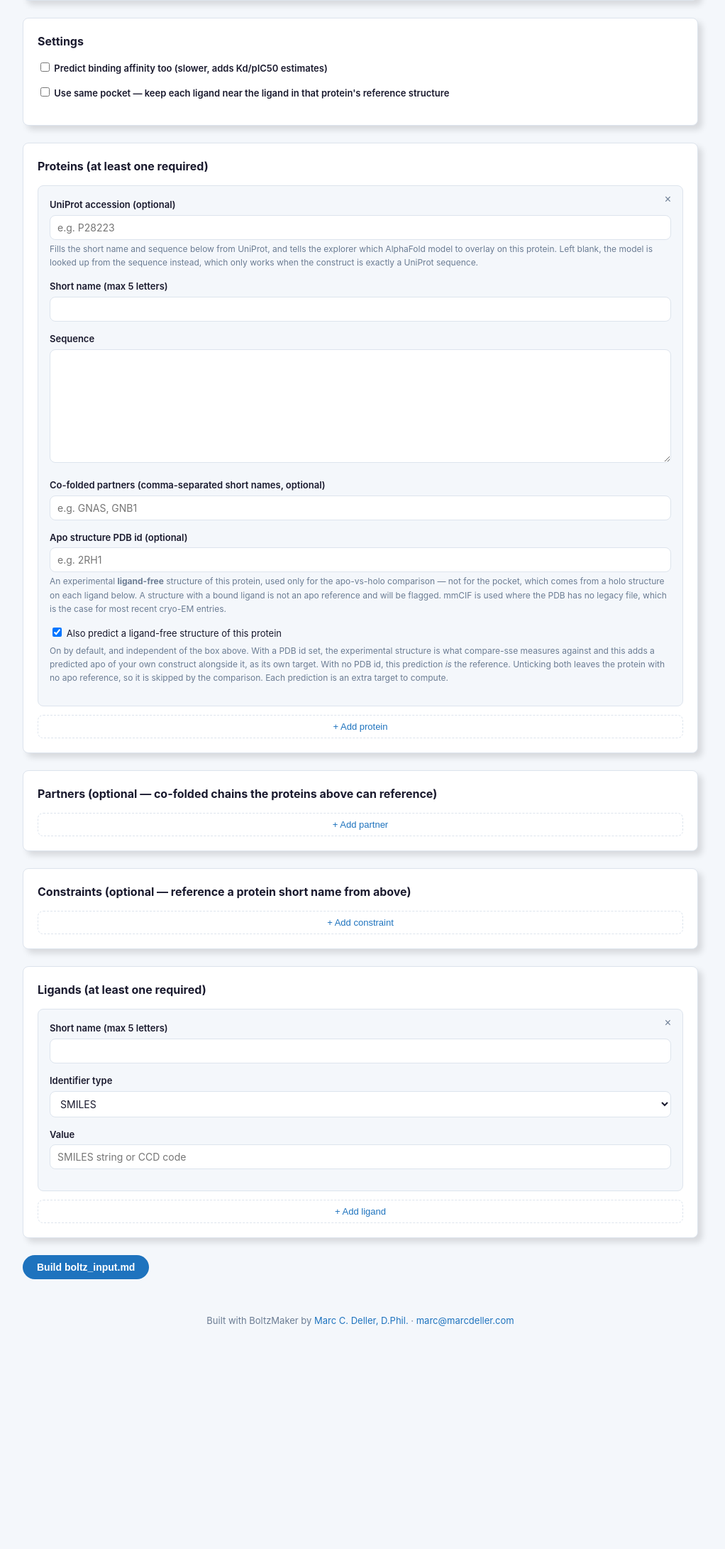
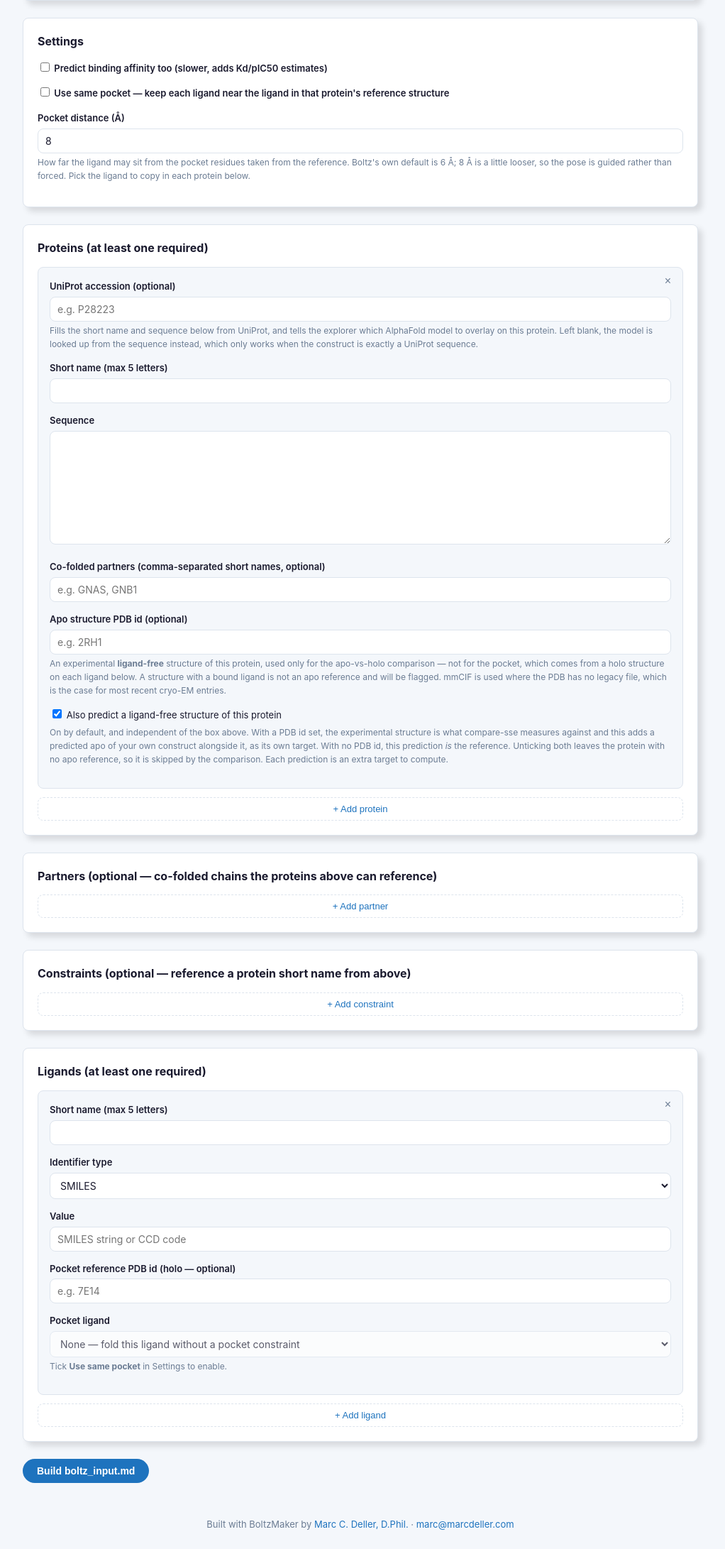
Before and after one commit to bellcheddar/BoltzMaker, a Flask app: page /new in a window 1280 px wide. Shown: the part 246-2428 px from the top of the page at 71% size, without its empty margins (132-1154 px from the left). Before the commit the page ends 2114 px from the top, so only its background shows below. Run offline with Flask 3, Linux system fonts and the light colour scheme.

Commit message:
Show the pocket fields instead of hiding them
They were hidden until "Use same pocket" was ticked, which made the whole feature
invisible to anyone who had not already found the checkbox -- including the person
who asked for it, who went looking for somewhere to enter a holo PDB and saw an
unchanged form.

They are now always rendered and disabled until the box is ticked, with the hint
on each row saying which box to tick. Discoverable, and still unambiguous about
whether a pocket is in use.

Co-Authored-By: Claude Opus 5 <noreply@anthropic.com>
Claude-Session: https://claude.ai/code/session_013Berx5YBoFWtvXMTRmrJd9

```diff
--- a/web/static/js/wizard.js
+++ b/web/static/js/wizard.js
@@ -260,12 +260,19 @@ var BoltzWizard = (function () {
   var toggle = document.getElementById("use-same-pocket");
   if (!toggle) return;
 
+  /* Enabled rather than revealed: hiding these made the feature invisible to anyone
+     who had not already found the checkbox, which is most people looking for it. */
   function showHide() {
     var on = toggle.checked;
-    var dist = document.querySelector(".md-pocket-distance");
-    if (dist) dist.hidden = !on;
-    var fields = document.querySelectorAll(".md-pocket-field");
-    for (var i = 0; i < fields.length; i++) fields[i].hidden = !on;
+    var controls = document.querySelectorAll(
+      '.md-pocket-field input, .md-pocket-field select, .md-pocket-distance input');
+    for (var i = 0; i < controls.length; i++) controls[i].disabled = !on;
+    var notes = document.querySelectorAll(".md-pocket-status");
+    for (var k = 0; k < notes.length; k++) {
+      if (!on) notes[k].textContent = "Tick Use same pocket in Settings to enable.";
+      else if (/Tick /.test(notes[k].textContent))
+        notes[k].textContent = "Enter a holo PDB id above to list its ligands.";
+    }
     if (on) {
       var ids = document.querySelectorAll('input[name="ligand_pocket_pdb[]"]');
       for (var j = 0; j < ids.length; j++) if (ids[j].value.trim()) load(ids[j]);
--- a/web/templates/_wizard_fields.html
+++ b/web/templates/_wizard_fields.html
@@ -23,10 +23,10 @@
       <label><input type="checkbox" name="use_same_pocket" id="use-same-pocket"> Use same pocket
         &mdash; keep each ligand near the ligand in that protein's reference structure</label>
     </div>
-    <div class="md-field md-pocket-distance" hidden>
+    <div class="md-field md-pocket-distance">
       <label for="pocket_distance">Pocket distance (&Aring;)</label>
       <input type="text" inputmode="decimal" id="pocket_distance" name="pocket_distance"
-             value="8" placeholder="8">
+             value="8" placeholder="8" disabled>
       <p class="md-hint">How far the ligand may sit from the pocket residues taken from the
         reference. Boltz's own default is 6&nbsp;&Aring;; 8&nbsp;&Aring; is a little looser, so the
         pose is guided rather than forced. Pick the ligand to copy in each protein below.</p>
@@ -178,16 +178,16 @@
         This must be a HOLO structure -- one with this ligand, or a close analogue,
         actually bound. The apo field on each protein is a different thing and is used
         only for the apo-vs-holo comparison.  #}
-    <div class="md-field md-pocket-field" hidden>
+    <div class="md-field md-pocket-field">
       <label>Pocket reference PDB id (holo &mdash; optional)</label>
-      <input type="text" name="ligand_pocket_pdb[]" maxlength="4" placeholder="e.g. 7E14">
+      <input type="text" name="ligand_pocket_pdb[]" maxlength="4" placeholder="e.g. 7E14" disabled>
     </div>
-    <div class="md-field md-pocket-field" hidden>
+    <div class="md-field md-pocket-field">
       <label>Pocket ligand</label>
-      <select name="ligand_pocket_ligand[]">
+      <select name="ligand_pocket_ligand[]" disabled>
         <option value="">None &mdash; fold this ligand without a pocket constraint</option>
       </select>
-      <p class="md-hint md-pocket-status">Enter a holo PDB id above to list its ligands.</p>
+      <p class="md-hint md-pocket-status">Tick <b>Use same pocket</b> in Settings to enable.</p>
     </div>
   </div>
 </template>
```
